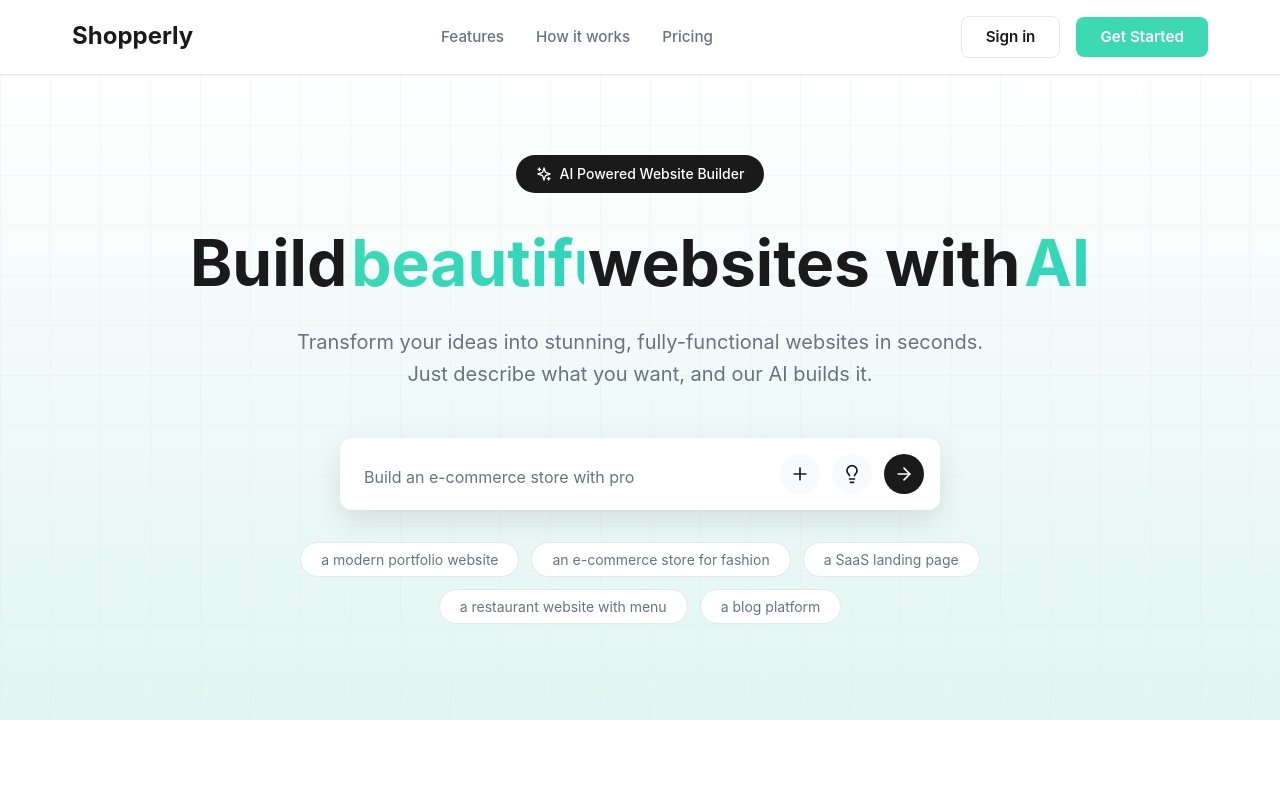
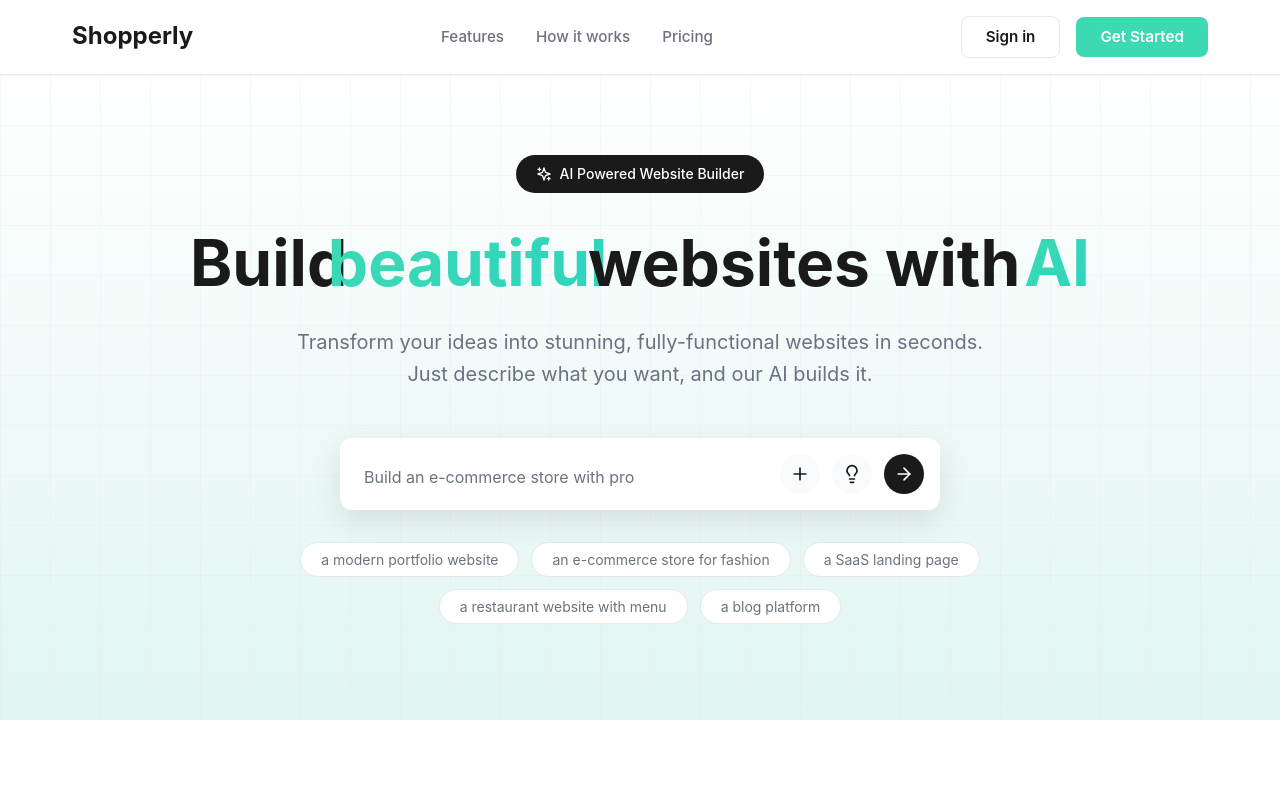
Before and after one commit to izzychils/shopperly-fe, a React (Vite) app: page / in a window 1280 px wide. Shown: the top 787 px of the page. Built offline with nearby package versions, Linux system fonts and the light colour scheme.

Commit message:
Fixed word rotation overflow - beautiful text now shows completely

```diff
--- a/src/components/sections/Hero.css
+++ b/src/components/sections/Hero.css
@@ -56,6 +56,7 @@
   align-items: baseline;
   justify-content: center;
   gap: 0.25rem;
+  width: 100%;
 }
 
 @media (max-width: 767px) {
--- a/src/components/ui/word-rotate.tsx
+++ b/src/components/ui/word-rotate.tsx
@@ -34,10 +34,12 @@ export function WordRotate({
 
   return (
     <span style={{
-      display: 'inline-block',
-      overflow: 'hidden',
+      display: 'inline-flex',
+      overflow: 'visible',
       verticalAlign: 'baseline',
-      lineHeight: 'inherit'
+      lineHeight: 'inherit',
+      minWidth: '150px',
+      justifyContent: 'center'
     }}>
       <AnimatePresence mode="wait">
         <motion.span
```
